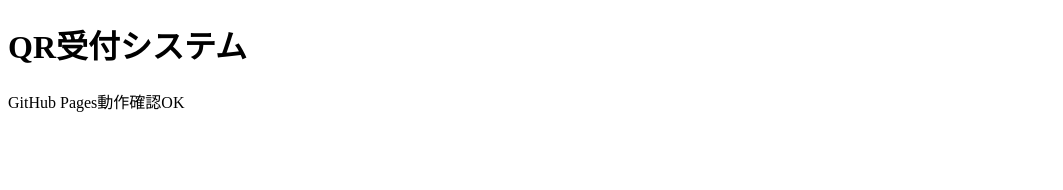
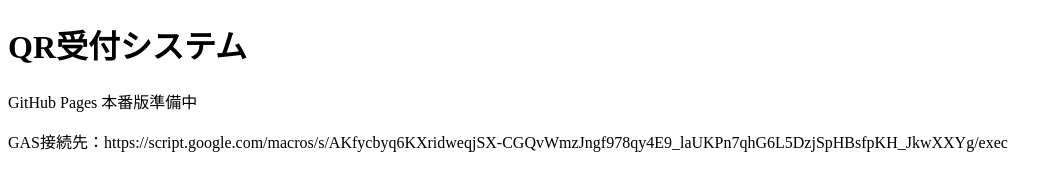
Before and after one commit to reiichit90-cmd/qr-checkin, a plain HTML site: page index.html in a window 1280 px wide. Shown: the whole page, without its empty margins (0-1063 px from the left). Drawn offline with Linux system fonts and the light colour scheme.

Commit message:
Update index.html

```diff
--- a/index.html
+++ b/index.html
@@ -1,13 +1,30 @@
 <!DOCTYPE html>
-<html>
+<html lang="ja">
 <head>
+<meta charset="UTF-8">
+<meta name="viewport" content="width=device-width, initial-scale=1">
 <title>QR受付システム</title>
 </head>
+
 <body>
 
 <h1>QR受付システム</h1>
 
-<p>GitHub Pages動作確認OK</p>
+<p>GitHub Pages 本番版準備中</p>
+
+<p id="gas">
+接続確認中...
+</p>
+
+<script>
+
+const GAS_URL =
+'https://script.google.com/macros/s/AKfycbyq6KXridweqjSX-CGQvWmzJngf978qy4E9_laUKPn7qhG6L5DzjSpHBsfpKH_JkwXXYg/exec';
+
+document.getElementById("gas").innerHTML =
+"GAS接続先：" + GAS_URL;
+
+</script>
 
 </body>
 </html>
```
